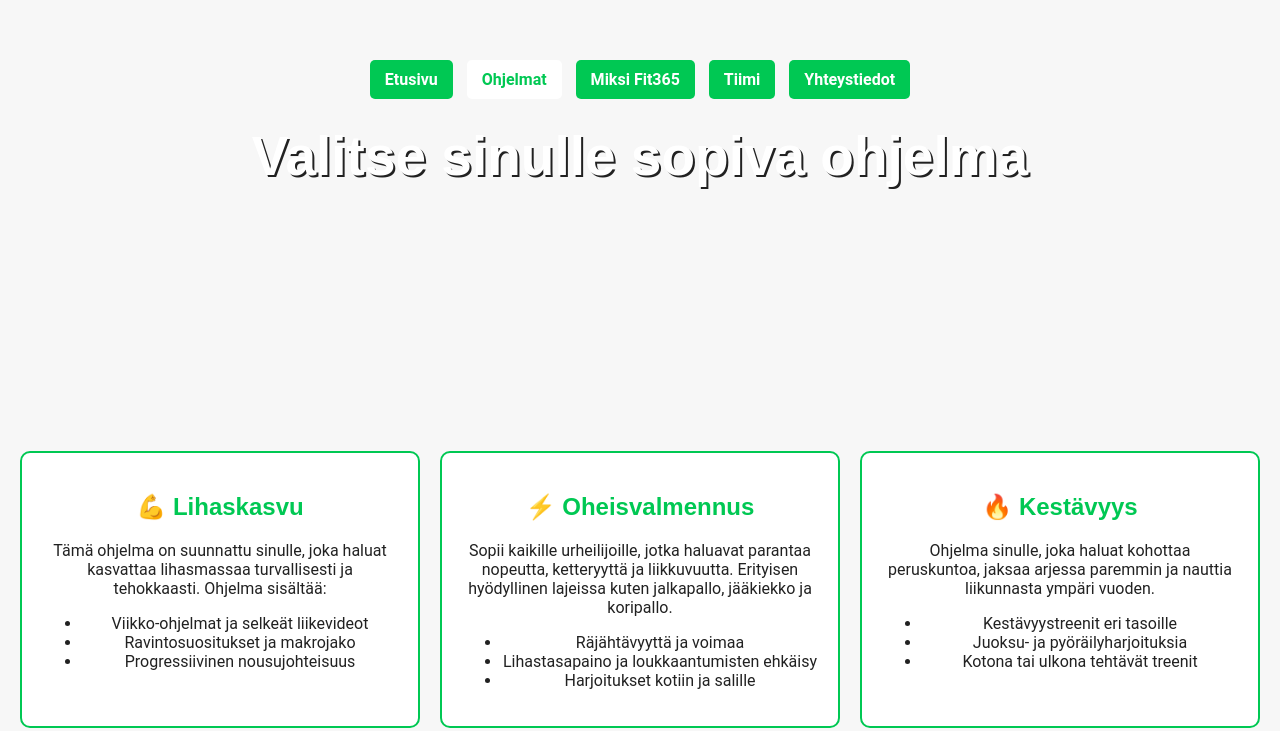
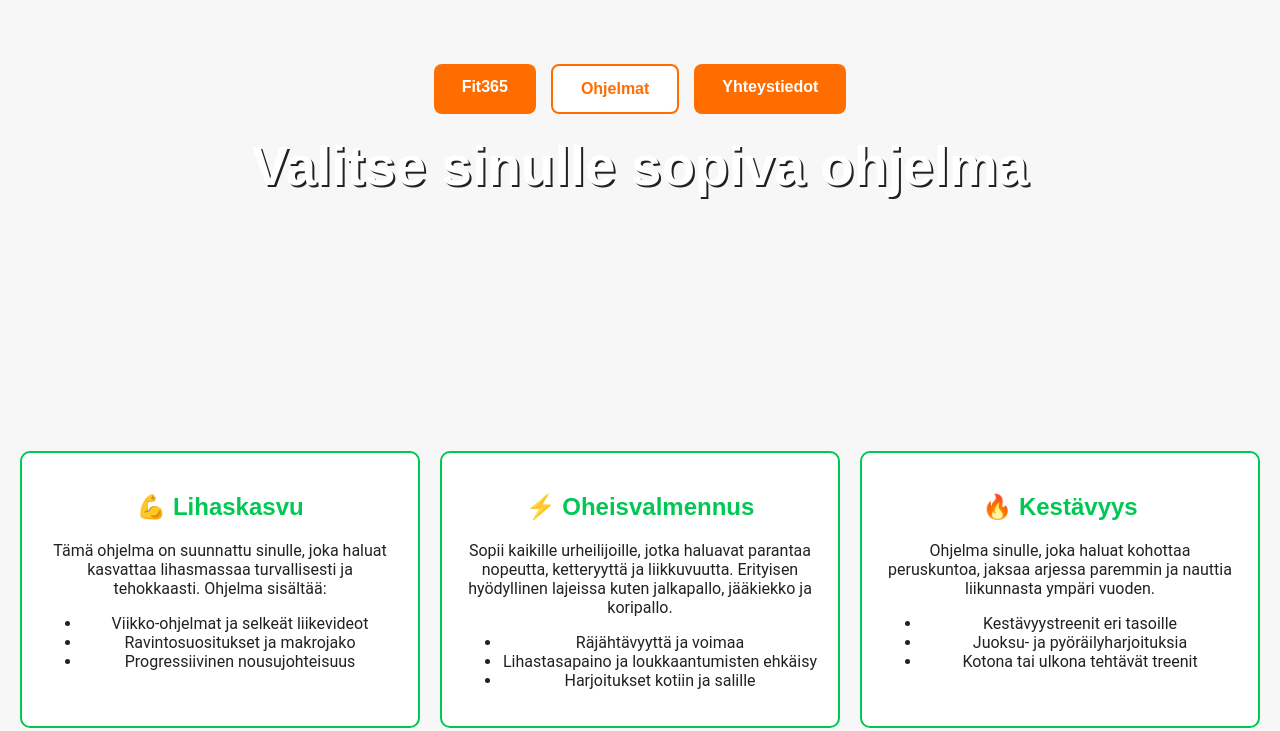
Before and after one commit to kallehonkanenn/kallehonkanenn.github.io, a plain HTML site: page ohjelmat.html in a window 1280 px wide. Shown: the part 169-900 px from the top of the page. Drawn offline with Linux system fonts and the light colour scheme.

Commit message:
cta napit kaikille sivuille

```diff
--- a/3sivu.html
+++ b/ohjelmat.html
@@ -10,13 +10,12 @@
 
 <body id="alisivut">
     <header>
-        <nav>
-            <a href="index.html">Etusivu</a>
-            <a href="ohjelmat.html" id="valittu">Ohjelmat</a>
-            <a href="miksi.html">Miksi Fit365</a>
-            <a href="tiimi.html">Tiimi</a>
-            <a href="yhteys.html">Yhteystiedot</a>
-        </nav>
+             <!-- CTA-napit -->
+    <div class="cta-container">
+        <a href="etusivu.html" class="cta-button">Fit365</a>
+        <a href="ohjelmat.html" class="cta-button cta-secondary">Ohjelmat</a>
+        <a href="yhteystiedot.html" class="cta-button">Yhteystiedot</a>
+    </div>
         <h1 id="slogan">Valitse sinulle sopiva ohjelma</h1>
     </header>
 
```
Also changed, not shown: etusivu.html (+8 -11 lines), yhteystiedot.html (+6 -5 lines).
